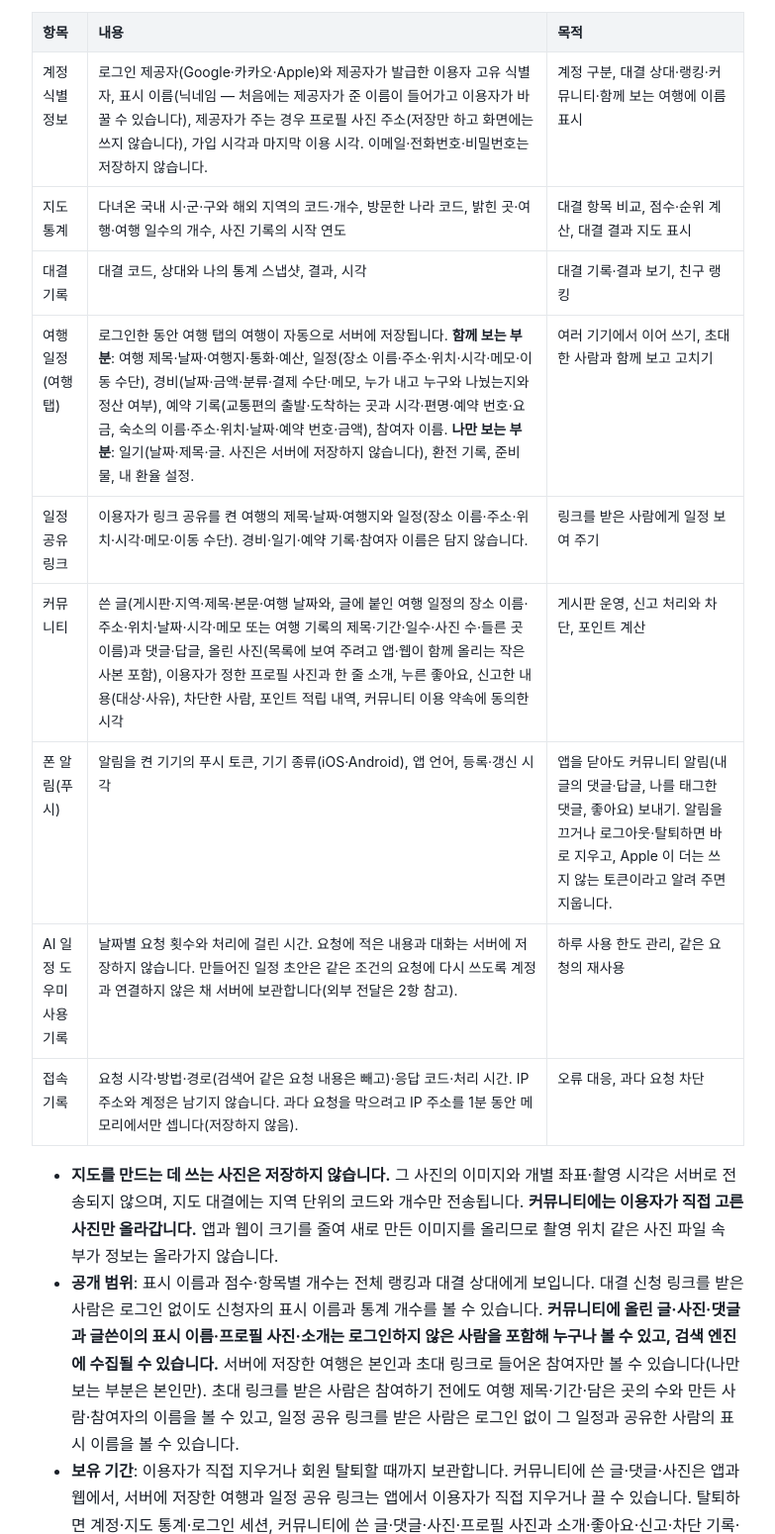
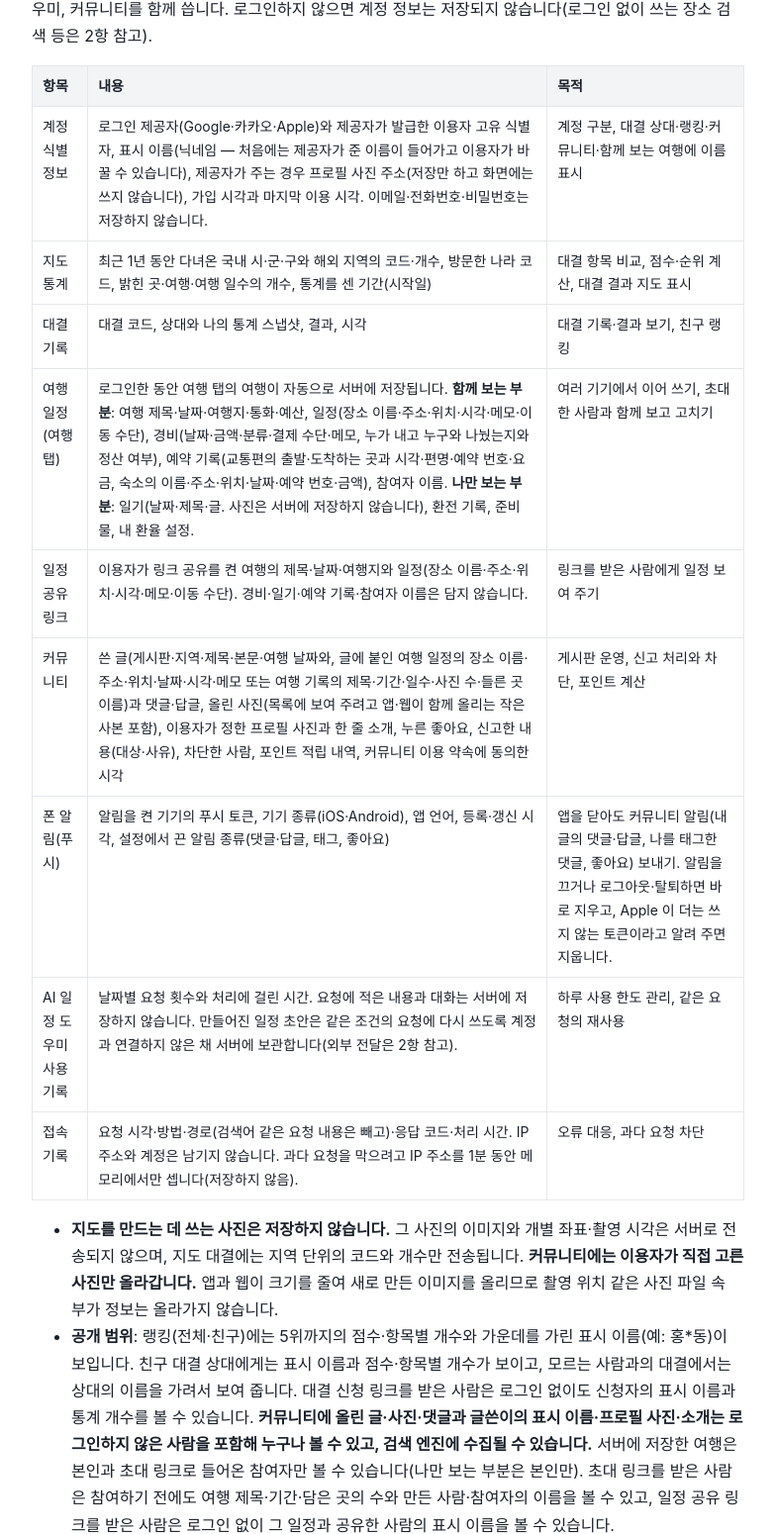
Before and after one commit to LeeHueeng/phototravelmap-site, a plain HTML site: page privacy.html in a window 1280 px wide. Shown: the part 1250-2800 px from the top of the page at 99% size, without its empty margins (248-1031 px from the left). Drawn offline with Linux system fonts and the light colour scheme.

Commit message:
feat: 방침에 대결 통계 최근 1년 · 랭킹 이름 가림 · 숙소 주소 검색 · 알림 종류 설정
Co-Authored-By: Claude Opus 5.5 <noreply@anthropic.com>

```diff
--- a/privacy.html
+++ b/privacy.html
@@ -10,7 +10,7 @@
 <h2>1. 앱이 기기 안에서 다루는 정보</h2>
 <ul>
 <li><b>사진 라이브러리</b>: 앱은 이용자가 허용한 사진·동영상의 <b>위치(GPS) 좌표와 촬영 시각 메타데이터만</b> 기기 안에서 읽습니다. 지도를 만들 때 사진 이미지 자체는 읽거나 전송하지 않습니다. 커뮤니티 글에 붙이려고 이용자가 직접 고른 사진만 2-1항과 같이 서버에 올라갑니다.</li>
-<li><b>여행 기록</b>: 사진 메타데이터로 계산한 목적지·이동 경로와 앱 설정은 이용자의 기기에만 저장됩니다. 로그인한 상태로 대결 탭을 쓰거나 커뮤니티 글에 여행 기록을 붙일 때에만 2-1항에 적은 범위(지역 단위의 통계, 붙인 기록의 제목·기간·일수·사진 수·들른 곳 이름)가 서버로 전송됩니다.</li>
+<li><b>여행 기록</b>: 사진 메타데이터로 계산한 목적지·이동 경로와 앱 설정은 이용자의 기기에만 저장됩니다. 로그인한 상태로 대결 탭을 쓰거나 커뮤니티 글에 여행 기록을 붙일 때에만 2-1항에 적은 범위(지역 단위의 통계, 붙인 기록의 제목·기간·일수·사진 수·들른 곳 이름)가 서버로 전송됩니다. 대결 탭을 한 번 쓴 뒤에는 순위가 최근 기록을 따르도록 앱을 열 때 하루 한 번 지역 단위의 통계를 새로 올립니다(대결 탭을 쓰지 않은 사람의 통계는 올리지 않습니다).</li>
 <li><b>여행 계획 (여행 탭)</b>: 여행 탭에서 만든 일정·경비·예약 기록·일기(제목과 글)·준비물은 로그인하지 않으면 이용자의 기기에만 저장됩니다. 로그인하면 2-1항과 같이 서버에도 저장됩니다. <b>일기에 넣은 사진은 로그인 여부와 관계없이 기기에만 저장되며 서버로 전송되지 않습니다</b>(앱이 긴 변 1600px 로 다시 만든 사본이며 촬영 위치 정보는 담기지 않습니다). 이용자가 일기에서 "게시판에 공유하기"를 눌러 커뮤니티 글로 올리는 경우에만, 그 글에 넣은 글과 사진이 2-1항의 커뮤니티 항목과 같이 서버에 저장되고 공개됩니다. 장소 검색·이동 시간·환율처럼 서버를 거치는 기능은 2항을 참고하세요.</li>
 <li><b>올린 표 (전자항공권·승차권 등)</b>: 여행 탭에서 이용자가 고른 PDF·사진 파일(교통편의 표, 숙소 예약 확인서)은 기기에만 저장되고, 글자를 읽어 내는 일도 기기 안에서 이뤄집니다(iOS 는 Apple 의 기기 내 글자 인식, Android 는 앱에 들어 있는 Google ML Kit 글자 인식 모델). 파일과 읽어 낸 글자는 서버로 전송되지 않습니다. Android 의 ML Kit 은 기능의 사용·성능에 관한 통계(기기·앱 정보, 처리 시간, 오류 등)를 Google 에 보낼 수 있으나 파일과 읽어 낸 글자는 여기에 포함되지 않습니다. 읽은 내용으로 채운 출발·도착하는 곳, 시각, 편명·예약 번호는 여행 계획의 예약 기록이 됩니다.</li>
 <li><b>보유 기간</b>: 기기 안의 여행 기록·여행 계획·설정은 이용자가 앱을 삭제하면 즉시 함께 삭제됩니다. 앱으로 만든 영상·이미지는 이용자가 사진 앱에 저장한 것이며 이용자가 직접 관리합니다. 로그인하지 않으면 개발자가 보관하는 계정 정보는 없습니다.</li>
@@ -21,18 +21,18 @@
 <table>
 <tr><th>항목</th><th>내용</th><th>목적</th></tr>
 <tr><td>계정 식별 정보</td><td>로그인 제공자(Google·카카오·Apple)와 제공자가 발급한 이용자 고유 식별자, 표시 이름(닉네임 — 처음에는 제공자가 준 이름이 들어가고 이용자가 바꿀 수 있습니다), 제공자가 주는 경우 프로필 사진 주소(저장만 하고 화면에는 쓰지 않습니다), 가입 시각과 마지막 이용 시각. 이메일·전화번호·비밀번호는 저장하지 않습니다.</td><td>계정 구분, 대결 상대·랭킹·커뮤니티·함께 보는 여행에 이름 표시</td></tr>
-<tr><td>지도 통계</td><td>다녀온 국내 시·군·구와 해외 지역의 코드·개수, 방문한 나라 코드, 밝힌 곳·여행·여행 일수의 개수, 사진 기록의 시작 연도</td><td>대결 항목 비교, 점수·순위 계산, 대결 결과 지도 표시</td></tr>
+<tr><td>지도 통계</td><td>최근 1년 동안 다녀온 국내 시·군·구와 해외 지역의 코드·개수, 방문한 나라 코드, 밝힌 곳·여행·여행 일수의 개수, 통계를 센 기간(시작일)</td><td>대결 항목 비교, 점수·순위 계산, 대결 결과 지도 표시</td></tr>
 <tr><td>대결 기록</td><td>대결 코드, 상대와 나의 통계 스냅샷, 결과, 시각</td><td>대결 기록·결과 보기, 친구 랭킹</td></tr>
 <tr><td>여행 일정 (여행 탭)</td><td>로그인한 동안 여행 탭의 여행이 자동으로 서버에 저장됩니다. <b>함께 보는 부분</b>: 여행 제목·날짜·여행지·통화·예산, 일정(장소 이름·주소·위치·시각·메모·이동 수단), 경비(날짜·금액·분류·결제 수단·메모, 누가 내고 누구와 나눴는지와 정산 여부), 예약 기록(교통편의 출발·도착하는 곳과 시각·편명·예약 번호·요금, 숙소의 이름·주소·위치·날짜·예약 번호·금액), 참여자 이름. <b>나만 보는 부분</b>: 일기(날짜·제목·글. 사진은 서버에 저장하지 않습니다), 환전 기록, 준비물, 내 환율 설정.</td><td>여러 기기에서 이어 쓰기, 초대한 사람과 함께 보고 고치기</td></tr>
 <tr><td>일정 공유 링크</td><td>이용자가 링크 공유를 켠 여행의 제목·날짜·여행지와 일정(장소 이름·주소·위치·시각·메모·이동 수단). 경비·일기·예약 기록·참여자 이름은 담지 않습니다.</td><td>링크를 받은 사람에게 일정 보여 주기</td></tr>
 <tr><td>커뮤니티</td><td>쓴 글(게시판·지역·제목·본문·여행 날짜와, 글에 붙인 여행 일정의 장소 이름·주소·위치·날짜·시각·메모 또는 여행 기록의 제목·기간·일수·사진 수·들른 곳 이름)과 댓글·답글, 올린 사진(목록에 보여 주려고 앱·웹이 함께 올리는 작은 사본 포함), 이용자가 정한 프로필 사진과 한 줄 소개, 누른 좋아요, 신고한 내용(대상·사유), 차단한 사람, 포인트 적립 내역, 커뮤니티 이용 약속에 동의한 시각</td><td>게시판 운영, 신고 처리와 차단, 포인트 계산</td></tr>
-<tr><td>폰 알림(푸시)</td><td>알림을 켠 기기의 푸시 토큰, 기기 종류(iOS·Android), 앱 언어, 등록·갱신 시각</td><td>앱을 닫아도 커뮤니티 알림(내 글의 댓글·답글, 나를 태그한 댓글, 좋아요) 보내기. 알림을 끄거나 로그아웃·탈퇴하면 바로 지우고, Apple 이 더는 쓰지 않는 토큰이라고 알려 주면 지웁니다.</td></tr>
+<tr><td>폰 알림(푸시)</td><td>알림을 켠 기기의 푸시 토큰, 기기 종류(iOS·Android), 앱 언어, 등록·갱신 시각, 설정에서 끈 알림 종류(댓글·답글, 태그, 좋아요)</td><td>앱을 닫아도 커뮤니티 알림(내 글의 댓글·답글, 나를 태그한 댓글, 좋아요) 보내기. 알림을 끄거나 로그아웃·탈퇴하면 바로 지우고, Apple 이 더는 쓰지 않는 토큰이라고 알려 주면 지웁니다.</td></tr>
 <tr><td>AI 일정 도우미 사용 기록</td><td>날짜별 요청 횟수와 처리에 걸린 시간. 요청에 적은 내용과 대화는 서버에 저장하지 않습니다. 만들어진 일정 초안은 같은 조건의 요청에 다시 쓰도록 계정과 연결하지 않은 채 서버에 보관합니다(외부 전달은 2항 참고).</td><td>하루 사용 한도 관리, 같은 요청의 재사용</td></tr>
 <tr><td>접속 기록</td><td>요청 시각·방법·경로(검색어 같은 요청 내용은 빼고)·응답 코드·처리 시간. IP 주소와 계정은 남기지 않습니다. 과다 요청을 막으려고 IP 주소를 1분 동안 메모리에서만 셉니다(저장하지 않음).</td><td>오류 대응, 과다 요청 차단</td></tr>
 </table>
 <ul>
 <li><b>지도를 만드는 데 쓰는 사진은 저장하지 않습니다.</b> 그 사진의 이미지와 개별 좌표·촬영 시각은 서버로 전송되지 않으며, 지도 대결에는 지역 단위의 코드와 개수만 전송됩니다. <b>커뮤니티에는 이용자가 직접 고른 사진만 올라갑니다.</b> 앱과 웹이 크기를 줄여 새로 만든 이미지를 올리므로 촬영 위치 같은 사진 파일 속 부가 정보는 올라가지 않습니다.</li>
-<li><b>공개 범위</b>: 표시 이름과 점수·항목별 개수는 전체 랭킹과 대결 상대에게 보입니다. 대결 신청 링크를 받은 사람은 로그인 없이도 신청자의 표시 이름과 통계 개수를 볼 수 있습니다. <b>커뮤니티에 올린 글·사진·댓글과 글쓴이의 표시 이름·프로필 사진·소개는 로그인하지 않은 사람을 포함해 누구나 볼 수 있고, 검색 엔진에 수집될 수 있습니다.</b> 서버에 저장한 여행은 본인과 초대 링크로 들어온 참여자만 볼 수 있습니다(나만 보는 부분은 본인만). 초대 링크를 받은 사람은 참여하기 전에도 여행 제목·기간·담은 곳의 수와 만든 사람·참여자의 이름을 볼 수 있고, 일정 공유 링크를 받은 사람은 로그인 없이 그 일정과 공유한 사람의 표시 이름을 볼 수 있습니다.</li>
+<li><b>공개 범위</b>: 랭킹(전체·친구)에는 5위까지의 점수·항목별 개수와 가운데를 가린 표시 이름(예: 홍*동)이 보입니다. 친구 대결 상대에게는 표시 이름과 점수·항목별 개수가 보이고, 모르는 사람과의 대결에서는 상대의 이름을 가려서 보여 줍니다. 대결 신청 링크를 받은 사람은 로그인 없이도 신청자의 표시 이름과 통계 개수를 볼 수 있습니다. <b>커뮤니티에 올린 글·사진·댓글과 글쓴이의 표시 이름·프로필 사진·소개는 로그인하지 않은 사람을 포함해 누구나 볼 수 있고, 검색 엔진에 수집될 수 있습니다.</b> 서버에 저장한 여행은 본인과 초대 링크로 들어온 참여자만 볼 수 있습니다(나만 보는 부분은 본인만). 초대 링크를 받은 사람은 참여하기 전에도 여행 제목·기간·담은 곳의 수와 만든 사람·참여자의 이름을 볼 수 있고, 일정 공유 링크를 받은 사람은 로그인 없이 그 일정과 공유한 사람의 표시 이름을 볼 수 있습니다.</li>
 <li><b>보유 기간</b>: 이용자가 직접 지우거나 회원 탈퇴할 때까지 보관합니다. 커뮤니티에 쓴 글·댓글·사진은 앱과 웹에서, 서버에 저장한 여행과 일정 공유 링크는 앱에서 이용자가 직접 지우거나 끌 수 있습니다. 탈퇴하면 계정·지도 통계·로그인 세션, 커뮤니티에 쓴 글·댓글·사진·프로필 사진과 소개·좋아요·신고·차단 기록·포인트, 켜 둔 일정 공유 링크, AI 일정 도우미 사용 기록, 폰 알림 기기 정보, 혼자 쓰던 여행과 나만 보는 부분이 즉시 삭제됩니다. 다른 사람과 함께 보던 여행에서는 탈퇴한 사람의 계정 연결만 풀리고, 함께 적어 둔 일정·경비·예약 기록과 참여자 이름은 남은 참여자의 여행에 남습니다. 상대방의 대결 기록에는 이름 대신 "탈퇴한 사용자"로만 남습니다.</li>
 <li><b>운영 로그와 백업</b>: 서버의 운영 로그(위 접속 기록)는 용량(약 30MB)을 넘으면 오래된 것부터 자동으로 지워집니다. 서버 장애에 대비해 데이터베이스와 올린 사진을 일주일에 한 번 대한민국에 있는 개발자 소유의 저장 장치(홈서버의 별도 디스크와 NAS)에 백업하고 최근 두 개만 둡니다. 그래서 지우거나 탈퇴해 삭제된 정보도 백업에는 최대 3주 동안 남았다가 자동으로 지워집니다. 백업은 장애를 복구할 때 말고는 쓰지 않습니다.</li>
 <li><b>로그인 유지 기간</b>: 로그인한 뒤 90일 동안 앱이나 웹을 쓰지 않으면 서버의 로그인 세션이 자동으로 끊기고, 다시 로그인해야 합니다.</li>
@@ -57,7 +57,7 @@
 <table>
 <tr><th>서비스</th><th>전달되는 정보</th><th>목적</th></tr>
 <tr><td>NVIDIA (미국, AI 모델 API)</td><td>AI 일정 도우미로 일정을 받거나 채팅으로 고칠 때: 여행지·날짜(또는 일수)·인원 수·언어·통화, 도우미의 질문에 이용자가 고르거나 적은 답(누구와 가는지, 일정의 빡빡한 정도, 하고 싶은 것, 생각하는 경비와 그것이 1인 금액인지 전체 금액인지, 이동 범위, 투어를 넣을지, 그 밖에 적은 요청), 여행에 적어 둔 도착·출발의 날짜·시각·장소(이름·위치)·이동 수단과 숙소의 이름·위치·묵는 날짜. 채팅으로 고칠 때는 여기에 더해 지금 일정(장소 이름·시각·메모)과 대화 내용</td><td>여행 일정 초안 만들기와 고치기 (선택 기능, 로그인 필요. 처음 쓸 때 전달되는 내용을 알리고 동의를 받습니다. 무료로 쓸 수 있는 횟수를 세기 위해 계정별 사용 횟수를 서버에 저장합니다)</td></tr>
-<tr><td>카카오 (로컬 검색), 위키백과 (미국 위키미디어 재단), OpenStreetMap (영국 OpenStreetMap 재단)</td><td>장소 검색어·언어와 여행지 근처의 좌표, 장소 이름</td><td>여행 탭의 장소 검색, 장소 사진 찾기</td></tr>
+<tr><td>카카오 (로컬 검색), 위키백과 (미국 위키미디어 재단), OpenStreetMap (영국 OpenStreetMap 재단)</td><td>장소 검색어·언어와 여행지 근처의 좌표, 장소 이름, 숙소의 위치를 주소로 찾을 때 이용자가 적은 주소(건물 번호를 뗀 것)</td><td>여행 탭의 장소 검색, 장소 사진 찾기</td></tr>
 <tr><td>숙소 예약 사이트 (이용자가 넣은 링크의 사이트: Trip.com·Agoda·Booking.com 등)</td><td>이용자가 숙소 비교 리스트에 넣은 숙소 링크의 주소(그 사이트에서 숙소 이름·대표 사진·가격을 읽어 옵니다)</td><td>여행 탭의 숙소 비교 리스트</td></tr>
 <tr><td>한국관광공사, 네이버·카카오(다음) 블로그 검색, 위키백과·위키보이지</td><td>여행지·축제·장소의 이름, 여행지 좌표</td><td>추천 탭의 축제·여행지 정보·사진·후기, AI 일정 도우미의 후보 장소</td></tr>
 <tr><td>한국수출입은행, ExchangeRate-API</td><td>전달하는 이용자 정보 없음</td><td>여행 탭의 환율표</td></tr>
```
